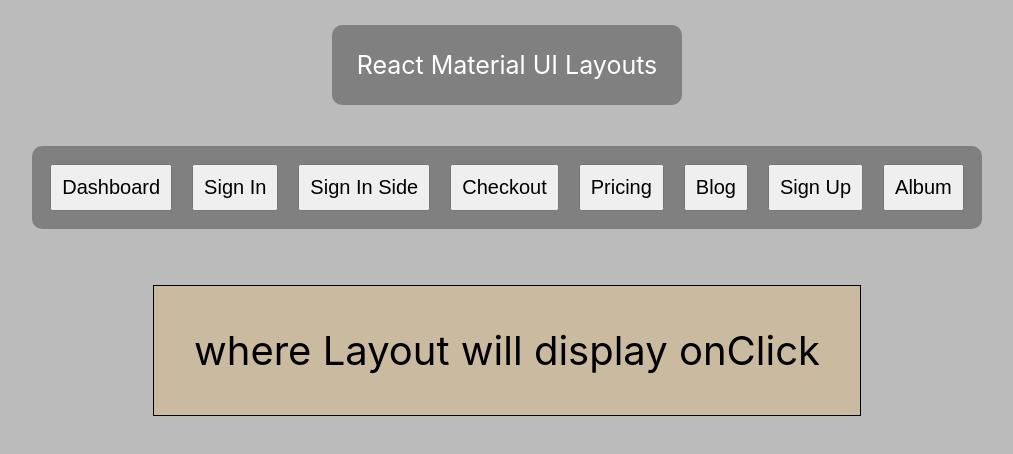
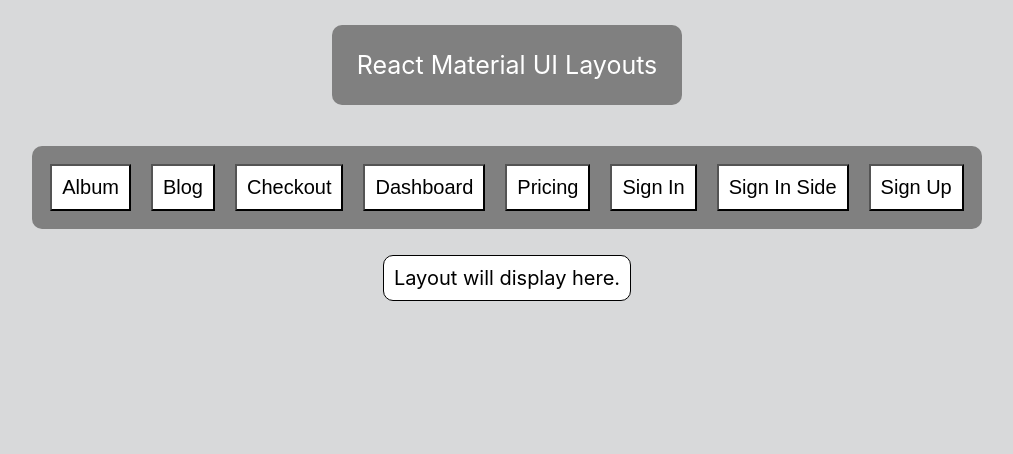
Before and after one commit to walterlee7/react-material-ui-project, a React (Create React App) app: page / in a window 1280 px wide. Shown: the top 454 px of the page, without its empty margins (133-1146 px from the left). Built offline with nearby package versions, Linux system fonts and the light colour scheme.

Commit message:
layouts display on click

```diff
--- a/src/components/App.css
+++ b/src/components/App.css
@@ -1,5 +1,5 @@
 body {
-    background-color: rgb(187, 187, 187);
+    background-color: rgb(216, 217, 218);
 }
 
 hr {
@@ -34,13 +34,19 @@
     padding: 0.5em;
     font-size: 20px;
     margin: 0.5em;
+    background-color: white;
 }
 
 .layout {
     display: inline-block;
-    padding: 1em;
-    font-size: 40px;
-    margin: 1em;
+    padding: 0.5em;
+    font-size: 20px;
+    margin: 0.5em;
     border: 1px solid black;
-    background-color: rgb(202, 187, 160);
+    background-color: rgb(255, 255, 255);
+    border-radius: 10px;
 }
+
+.content {
+    font-size: 18px;
+}
--- a/src/components/Display.js
+++ b/src/components/Display.js
@@ -1,4 +1,5 @@
 import React from 'react';
+import ReactDOM from 'react-dom';
 import SignIn from './SignIn';
 import SignInSide from './SignInSide';
 import Checkout from './Checkout';
@@ -8,25 +9,60 @@
 import SignUp from './SignUp';
 import Album from './Album';
 
-function Display() {
+class Display extends React.Component {
+
+    handleClick(num) {
+        console.log('click');
+        if (num === 1) {
+            ReactDOM.render(<Album />, document.getElementById('layout-here'));
+        }
+        else if (num === 2) {
+            ReactDOM.render(<Blog />, document.getElementById('layout-here'));
+        }
+        else if (num === 3) {
+            ReactDOM.render(<Checkout />, document.getElementById('layout-here'));
+        }
+        else if (num === 4) {
+            ReactDOM.render(<Dashboard />, document.getElementById('layout-here'));
+        }
+        else if (num === 5) {
+            ReactDOM.render(<Pricing />, document.getElementById('layout-here'));
+        }
+        else if (num === 6) {
+            ReactDOM.render(<SignIn />, document.getElementById('layout-here'));
+        }
+        else if (num === 7) {
+            ReactDOM.render(<SignInSide />, document.getElementById('layout-here'));
+        }
+        else if (num === 8) {
+            ReactDOM.render(<SignUp />, document.getElementById('layout-here'));
+        }
+        else {
+            alert('Layout Error');
+        }
+
+    }
+
+    render() {
         return (
-        <div className="layouts">
+            <div className="layouts" >
                 <div className="title">React Material UI Layouts</div>
                 <div>
                     <div className="button-layouts">
-                    <button>Dashboard</button>
-                    <button>Sign In</button>
-                    <button>Sign In Side</button>
-                    <button>Checkout</button>
-                    <button>Pricing</button>
-                    <button>Blog</button>
-                    <button>Sign Up</button>
-                    <button>Album</button>
+                        <button onClick={() => this.handleClick(1)}>Album</button>
+                        <button onClick={() => this.handleClick(2)}>Blog</button>
+                        <button onClick={() => this.handleClick(3)}>Checkout</button>
+                        <button onClick={() => this.handleClick(4)}>Dashboard</button>
+                        <button onClick={() => this.handleClick(5)}>Pricing</button>
+                        <button onClick={() => this.handleClick(6)}>Sign In</button>
+                        <button onClick={() => this.handleClick(7)}>Sign In Side</button>
+                        <button onClick={() => this.handleClick(8)}>Sign Up</button>
+
                     </div>
                 </div>
                 <div className="layout">
-                <div>
-                    where Layout will display onClick
+                    <div id="layout-here">
+                        Layout will display here.
                     </div>
                 </div>
 
@@ -49,5 +85,6 @@
             </div>
         );
     }
+}
 
 export default Display;
```
Lines whose indentation alone changed are shown as unchanged.
